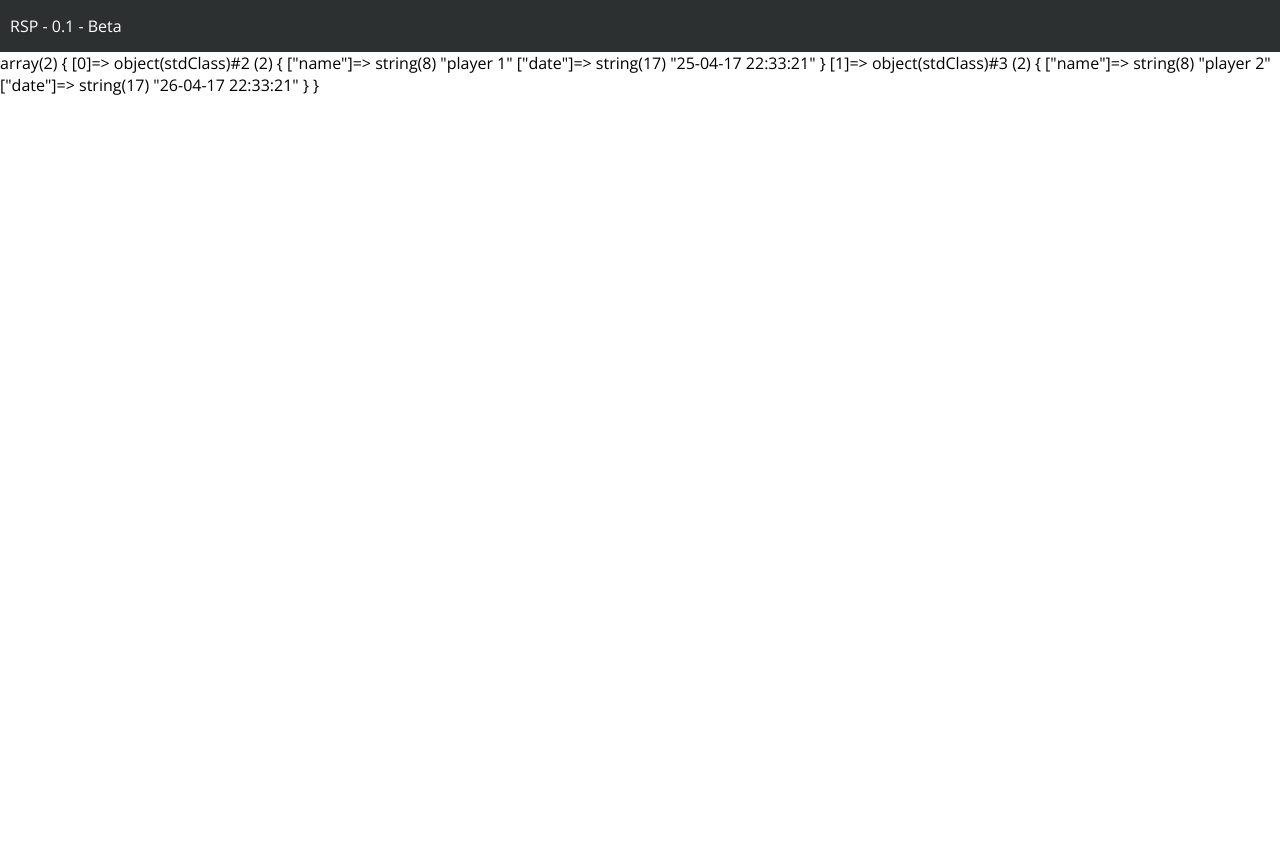
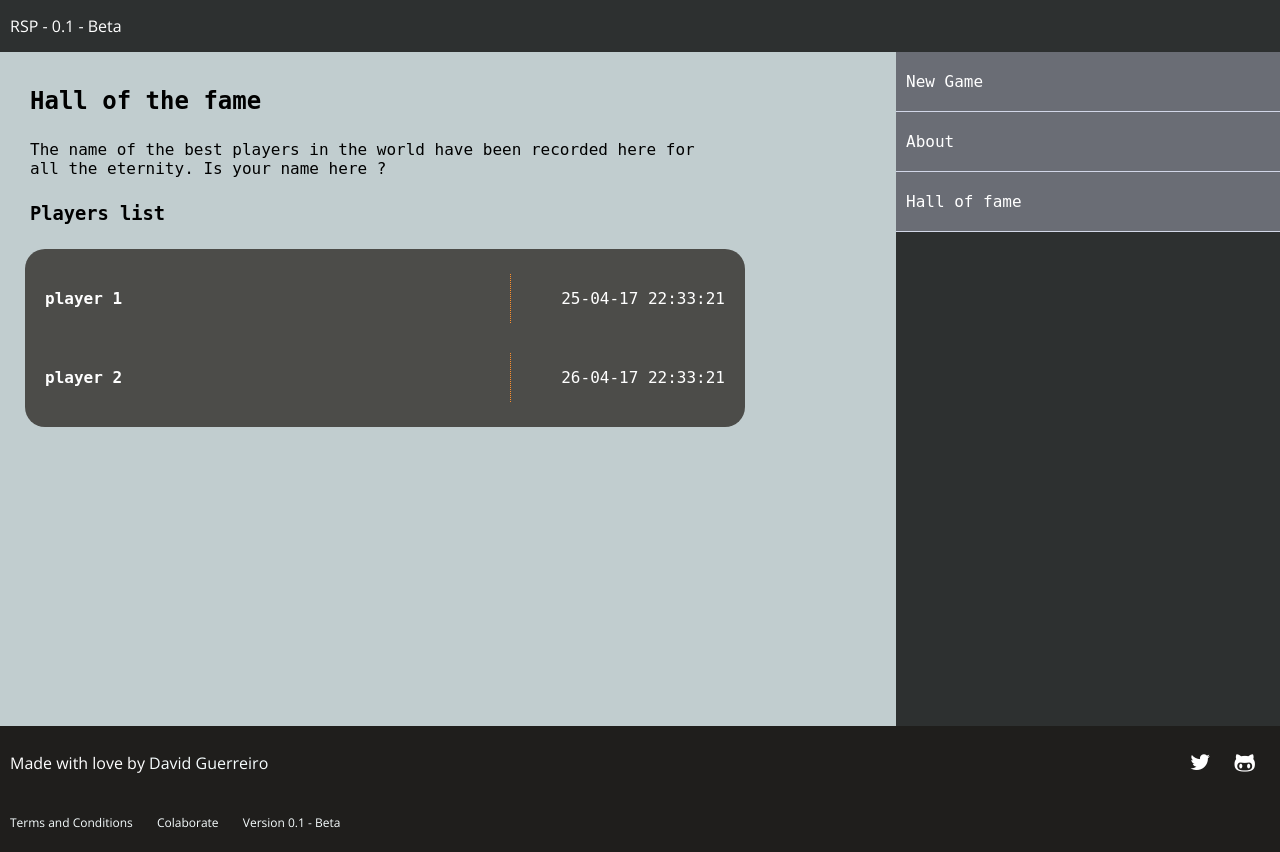
Before and after one commit to davidguerreiro/rsp, a PHP site: page /hall-of-fame.php in a window 1280 px wide. Before the commit the page ends 95 px from the top, so only its background shows below. Run offline with PHP 8.4, Linux system fonts and the light colour scheme; some web fonts are replaced.

Commit message:
add PHP code to display players data in hall of the fame page

```diff
--- a/hall-of-fame.php
+++ b/hall-of-fame.php
@@ -10,8 +10,6 @@
 require( 'header.php' );
 
 $players = ppt_get_best_players();
-var_dump( $players );
-die();
 
 ?>
 
@@ -26,34 +24,27 @@ die();
 
   <?php
 
+     if( is_array( $players ) && count( $players ) > 0 ):
+  ?>
+       <ul class="page-list">
+        <?php
+         foreach( $players as $player ) :
 
+        ?>
+         <li>
+           <ul class="page-list-sub">
+             <li class="page-list-sub__player-name"><?php echo $player->name; ?></li>
+             <li class="page-list-sub__player-date"><?php echo $player->date; ?></li>
+           </ul>
+         </li>
+
+         <?php
+          endforeach;
+         ?>
+       </ul>
+  <?php
+     endif;
   ?>
-  <ul class="page-list">
-    <li>
-      <ul class="page-list-sub">
-        <li class="page-list-sub__player-name">Player name</li>
-        <li class="page-list-sub__player-date">00/00/2010 12:12:12</li>
-      </ul>
-    </li>
-    <li>
-      <ul class="page-list-sub">
-        <li class="page-list-sub__player-name">Player nameasdasdasd</li>
-        <li class="page-list-sub__player-date">00/00/2010 12:12:12</li>
-      </ul>
-    </li>
-    <li>
-      <ul class="page-list-sub">
-        <li class="page-list-sub__player-name">Player name</li>
-        <li class="page-list-sub__player-date">00/00/2010 12:12:12</li>
-      </ul>
-    </li>
-    <li>
-      <ul class="page-list-sub">
-        <li class="page-list-sub__player-name">Player name</li>
-        <li class="page-list-sub__player-date">00/00/2010 12:12:12</li>
-      </ul>
-    </li>
-  </ul>
 </section>
 
 
```
